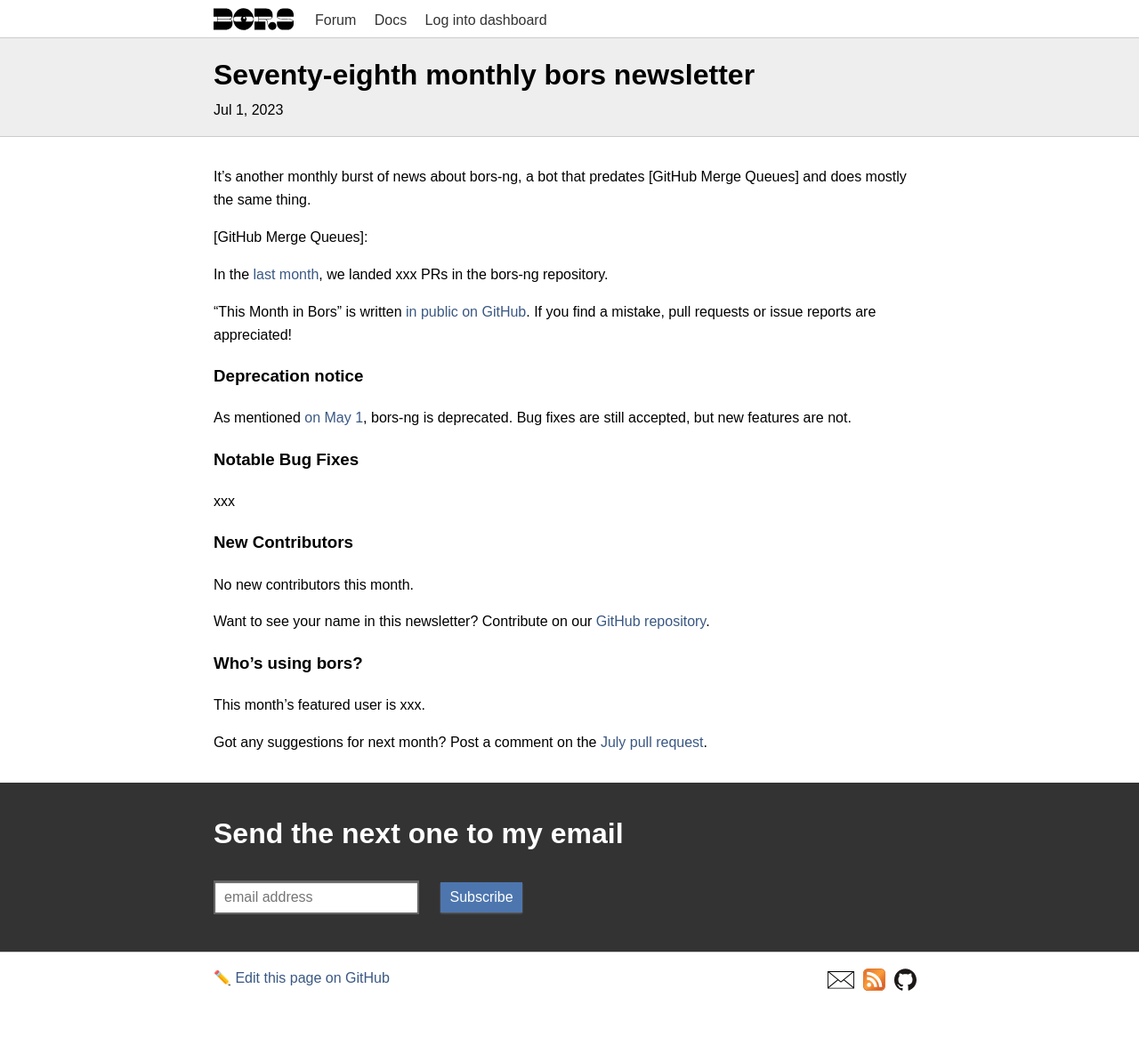
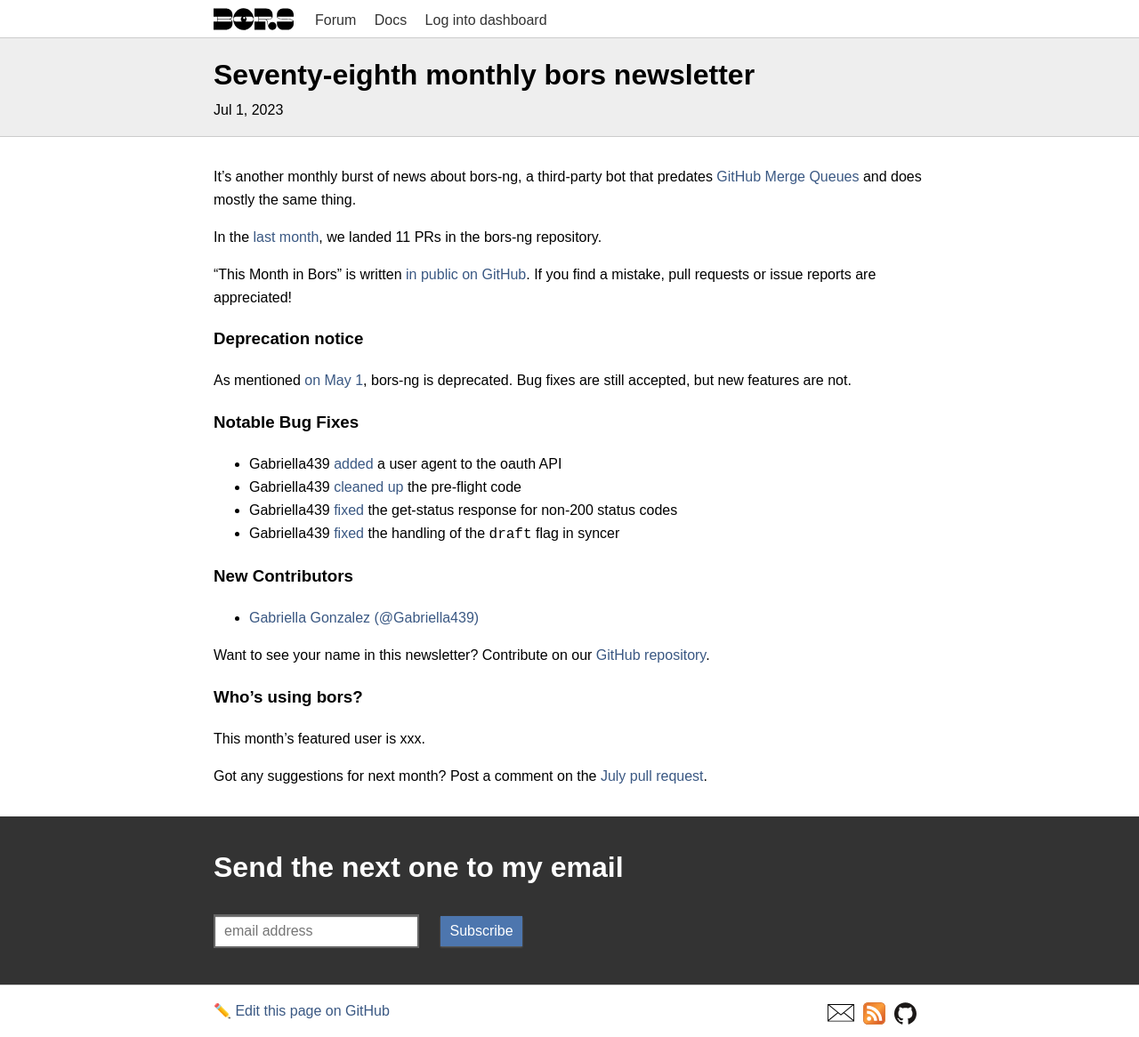
Before and after one commit to bors-ng/bors-ng.github.io, a Jekyll site: the page built from _posts/2023-07-01-tmib-78.md, in a window 1280 px wide. Shown: the whole page at 89% size. Built offline with Jekyll 4.4.1, drawn with Linux system fonts in a browser that asks for light colours; before the commit the page ends 1129 px from its top, so only the background shows below that.

Commit message:
Add @Gabriella439
* bors-ng/bors-ng#1669
* bors-ng/bors-ng#1671
* bors-ng/bors-ng#1683
* bors-ng/bors-ng#1685

```diff
--- a/_posts/2023-07-01-tmib-78.md
+++ b/_posts/2023-07-01-tmib-78.md
@@ -6,12 +6,12 @@
 categories: newsletter
 ---
 
-It's another monthly burst of news about bors-ng, a bot that predates [GitHub Merge Queues] and does mostly the same thing.
+It's another monthly burst of news about bors-ng, a third-party bot that predates [GitHub Merge Queues] and does mostly the same thing.
 
-[GitHub Merge Queues]:
+[GitHub Merge Queues]: https://matklad.github.io/2023/06/18/GitHub-merge-queue.html
 
 In the [last month](https://github.com/bors-ng/bors-ng/pulls?q=is%3Apr+is%3Amerged+closed%3A2023-06-01..2023-06-30),
-we landed xxx PRs in the bors-ng repository.
+we landed 11 PRs in the bors-ng repository.
 
 "This Month in Bors" is written [in public on GitHub][GitHub for TMiB].
 If you find a mistake, pull requests or issue reports are appreciated!
@@ -26,12 +26,15 @@
 
 ### Notable Bug Fixes
 
-xxx
+* Gabriella439 [added](https://github.com/bors-ng/bors-ng/pull/1669) a user agent to the oauth API
+* Gabriella439 [cleaned up](https://github.com/bors-ng/bors-ng/pull/1671) the pre-flight code
+* Gabriella439 [fixed](https://github.com/bors-ng/bors-ng/pull/1683) the get-status response for non-200 status codes
+* Gabriella439 [fixed](https://github.com/bors-ng/bors-ng/pull/1685) the handling of the `draft` flag in syncer
 
 
 ### New Contributors
 
-No new contributors this month.
+* [Gabriella Gonzalez (@Gabriella439)](https://github.com/Gabriella439)
 
 Want to see your name in this newsletter? Contribute on our [GitHub repository](https://github.com/bors-ng/bors-ng).
 
```
